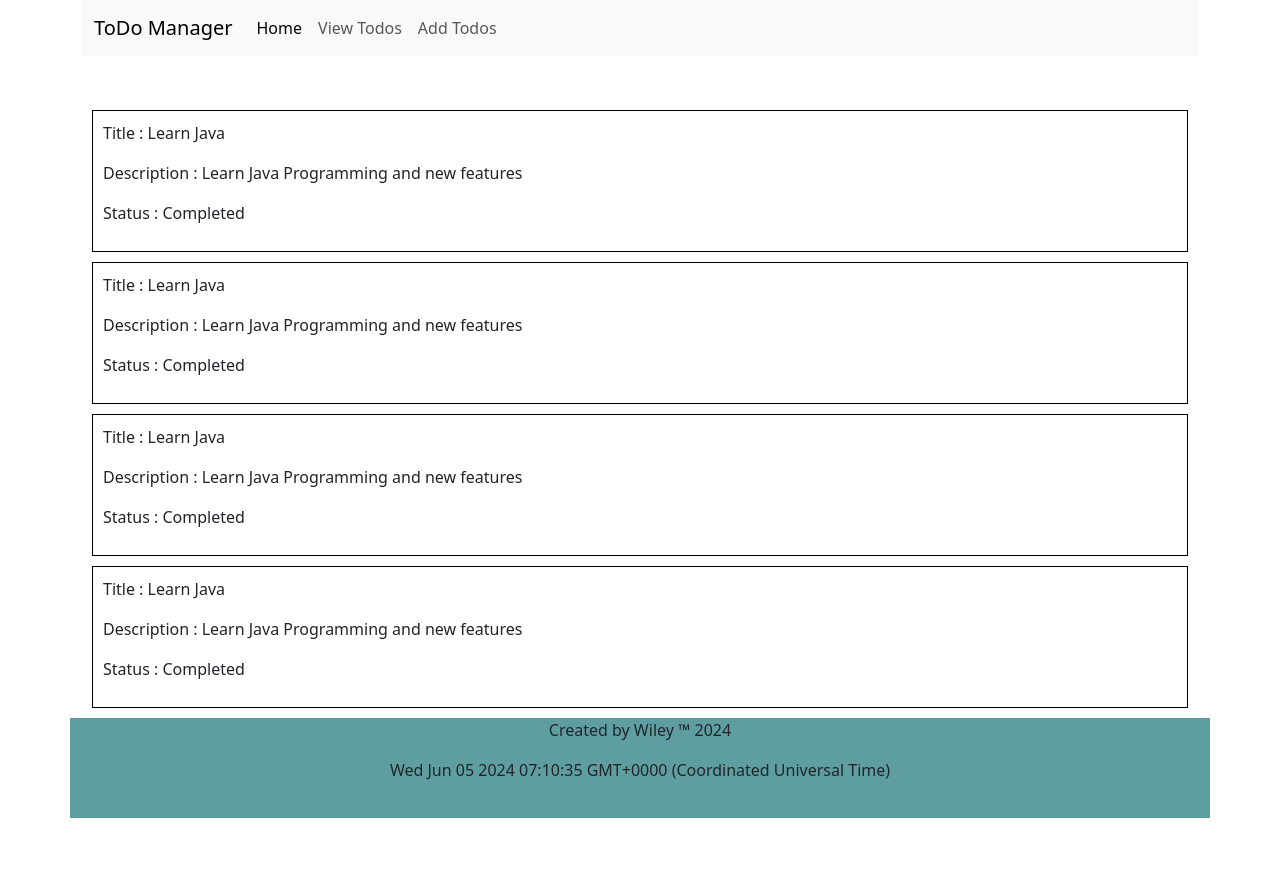
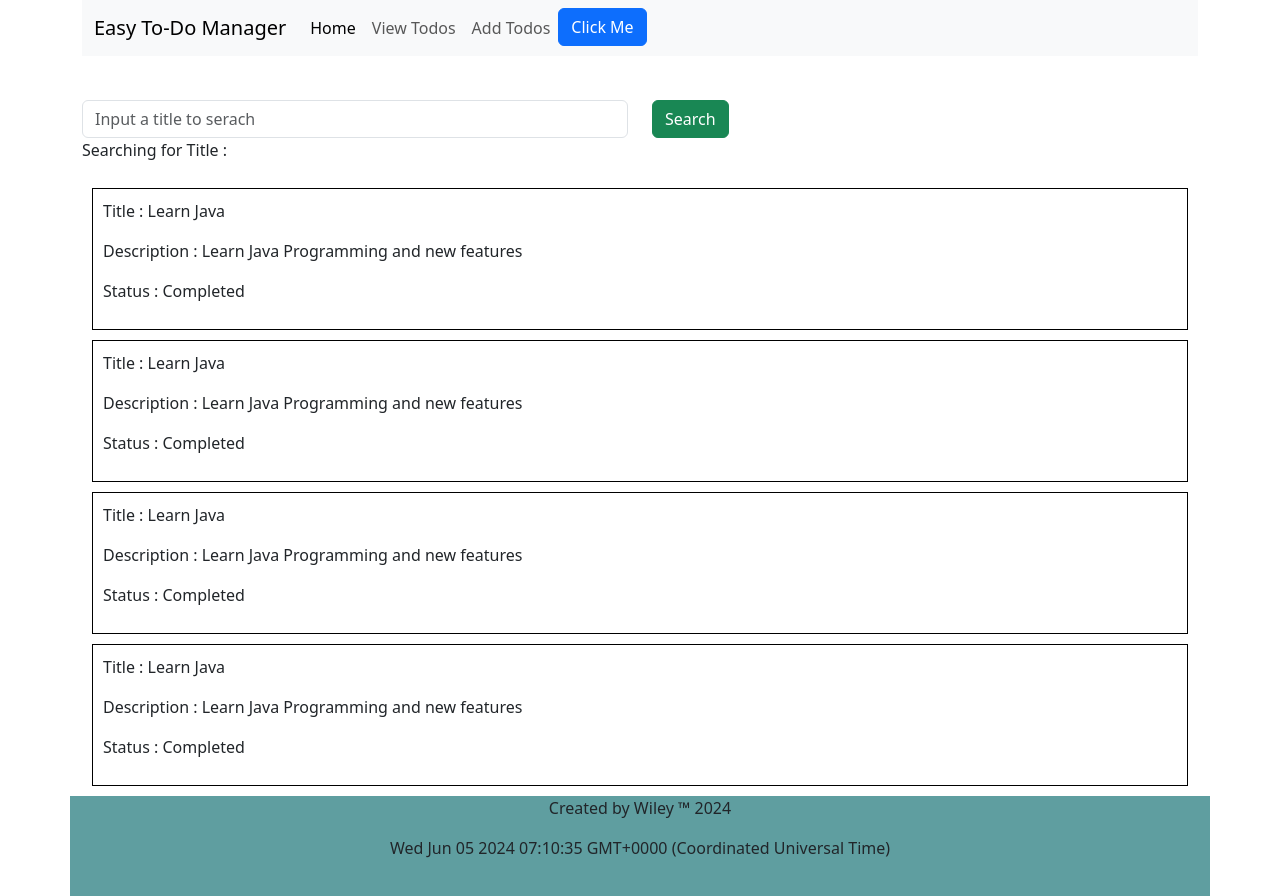
Before and after one commit to ramanujds/wiley-c392, an Angular app in the folder angular-projects/todo-app-v1/: page / in a window 1280 px wide. Before the commit the page ends 818 px from the top, so only its background shows below. Built offline with nearby package versions, Linux system fonts and the light colour scheme.

Commit message:
angular-data-binding

```diff
--- a/angular-projects/todo-app-v1/src/app/header/header.component.ts
+++ b/angular-projects/todo-app-v1/src/app/header/header.component.ts
@@ -7,4 +7,6 @@ import { Component } from '@angular/core';
 })
 export class HeaderComponent {
 
+
+
 }
--- a/angular-projects/todo-app-v1/src/app/main/main.component.html
+++ b/angular-projects/todo-app-v1/src/app/main/main.component.html
@@ -1,3 +1,4 @@
+<app-todo-form></app-todo-form>
 <app-todo></app-todo>
 <app-todo></app-todo>
 <app-todo></app-todo>
--- a/angular-projects/todo-app-v1/src/app/nav/nav.component.html
+++ b/angular-projects/todo-app-v1/src/app/nav/nav.component.html
@@ -1,6 +1,6 @@
 <nav class="navbar navbar-expand-lg bg-body-tertiary">
     <div class="container-fluid">
-      <a class="navbar-brand" href="#">ToDo Manager</a>
+      <a class="navbar-brand" href="#">{{appTitle}}</a>
       <div class="collapse navbar-collapse" id="navbarNav">
         <ul class="navbar-nav">
           <li class="nav-item">
@@ -12,6 +12,9 @@
           <li class="nav-item">
             <a class="nav-link" href="#">Add Todos</a>
           </li>
+          <li class="nav-item">
+            <button [disabled]="!btnStatus" (click)="showMessage()" class="btn btn-primary">Click Me</button>
+          </li>
         </ul>
       </div>
     </div>
--- a/angular-projects/todo-app-v1/src/app/nav/nav.component.ts
+++ b/angular-projects/todo-app-v1/src/app/nav/nav.component.ts
@@ -1,10 +1,24 @@
-import { Component } from '@angular/core';
+import { Component, OnInit } from '@angular/core';
 
 @Component({
   selector: 'app-nav',
   templateUrl: './nav.component.html',
   styleUrl: './nav.component.css'
 })
-export class NavComponent {
+export class NavComponent implements OnInit {
+
+  appTitle='Easy To-Do Manager'
+
+  btnStatus=false
+
+
+  ngOnInit(): void {
+      setTimeout(()=>this.btnStatus=!this.btnStatus,5000)
+  }
+
+  showMessage(){
+    alert("Hello")
+  }
+
 
 }
--- /dev/null
+++ b/angular-projects/todo-app-v1/src/app/todo-form/todo-form.component.html
@@ -0,0 +1,9 @@
+<div class="row">
+    <div class="col-6">
+        <input class="form-control" placeholder="Input a title to serach" type="text" name="title" id="title" [(ngModel)]="title" #inpTitle>
+    </div>
+    <div class="col-3">
+        <button class="btn btn-success" (click)="setTitle(inpTitle.value)">Search</button>
+    </div>
+    <p class="text-dark">Searching for Title : <strong>{{title}}</strong> </p>
+</div>
--- /dev/null
+++ b/angular-projects/todo-app-v1/src/app/todo-form/todo-form.component.ts
@@ -0,0 +1,16 @@
+import { Component } from '@angular/core';
+
+@Component({
+  selector: 'app-todo-form',
+  templateUrl: './todo-form.component.html',
+  styleUrl: './todo-form.component.css'
+})
+export class TodoFormComponent {
+
+  title?:string;
+
+  setTitle(title:string){
+    this.title=title;
+  }
+
+}
```
Also changed, not shown: angular-projects/todo-app-v1/src/app/app.module.ts (+6 -2 lines), angular-projects/todo-app-v1/src/app/todo-form/todo-form.component.css (added), 1 other file (tests, documents, lock files or other folders).
